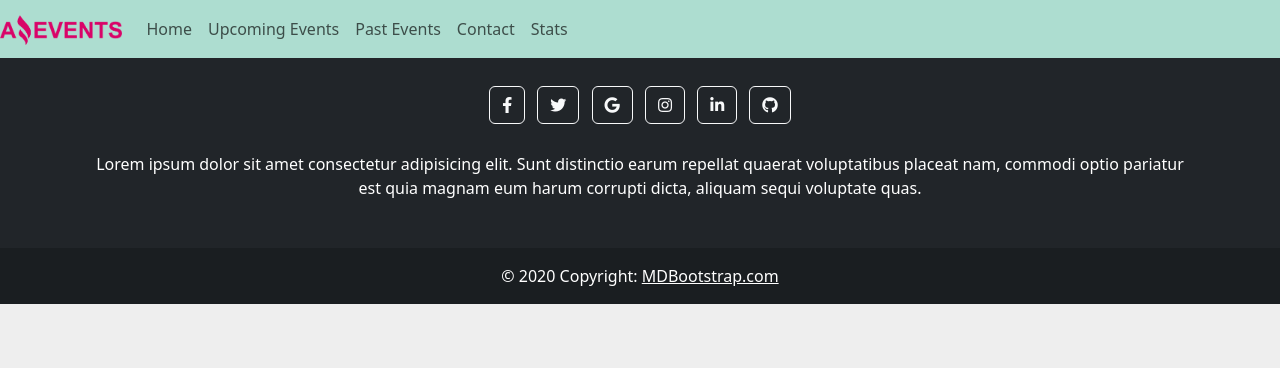
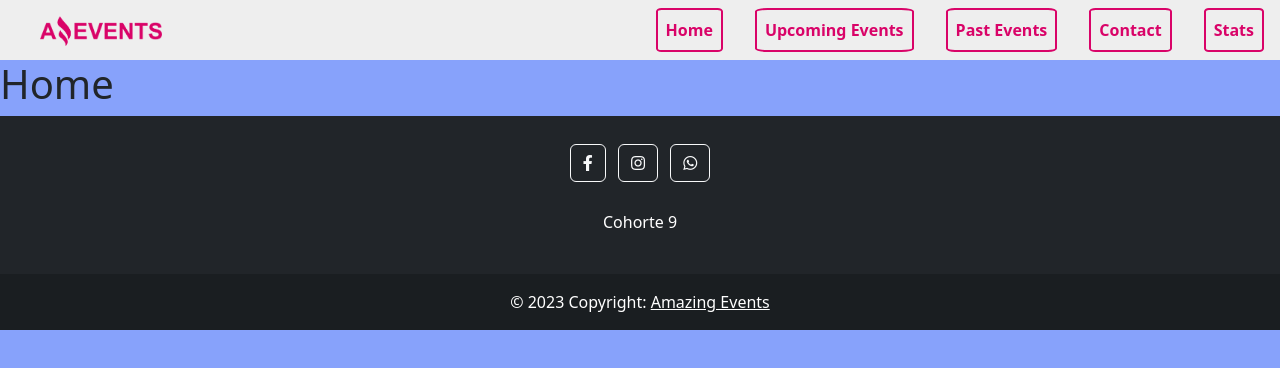
Before and after one commit to FlorHerb/mindhub-js, a plain HTML site: page index.html in a window 1280 px wide. Drawn offline with nearby package versions, Linux system fonts and the light colour scheme.

Commit message:
nuevas imagenes

```diff
--- a/index.html
+++ b/index.html
@@ -5,17 +5,19 @@
     <meta charset="UTF-8">
     <meta http-equiv="X-UA-Compatible" content="IE=edge">
     <meta name="viewport" content="width=device-width, initial-scale=1.0">
+    <link rel="shortcut icon" href="./assets/icon.png" type="image/x-icon">
     <title>Amazing Events</title>
     <link href="https://cdn.jsdelivr.net/npm/bootstrap@5.3.0-alpha1/dist/css/bootstrap.min.css" rel="stylesheet"
         integrity="sha384-GLhlTQ8iRABdZLl6O3oVMWSktQOp6b7In1Zl3/Jr59b6EGGoI1aFkw7cmDA6j6gD" crossorigin="anonymous">
     <link rel="stylesheet" href="./styles/style.css">
-    <link rel="stylesheet" href="https://use.fontawesome.com/releases/v5.8.1/css/all.css" integrity="sha384-50oBUHEmvpQ+1lW4y57PTFmhCaXp0ML5d60M1M7uH2+nqUivzIebhndOJK28anvf" crossorigin="anonymous">
+    <link rel="stylesheet" href="https://use.fontawesome.com/releases/v5.8.1/css/all.css"
+        integrity="sha384-50oBUHEmvpQ+1lW4y57PTFmhCaXp0ML5d60M1M7uH2+nqUivzIebhndOJK28anvf" crossorigin="anonymous">
 </head>
 
 <body>
 
-    <head>
-        <nav class="navbar navbar-expand-lg navbar-light">
+    <header>
+        <nav class="navbar navbar-expand-lg">
             <a class="navbar-brand" href="#">
                 <img src="./assets/logoAmazingEvents.png" width="auto" height="30" alt="logo">
             </a>
@@ -25,7 +27,7 @@
                 <span class="navbar-toggler-icon"></span>
             </button>
 
-            <div class="collapse navbar-collapse" id="navbarSupportedContent">
+            <div class="collapse navbar-collapse justify-content-end" id="navbarSupportedContent">
                 <ul class="navbar-nav mr-auto">
                     <li class="nav-item active">
                         <a class="nav-link" href="#">Home</a>
@@ -46,67 +48,38 @@
             </div>
         </nav>
 
-    </head>
+    </header>
+
     <main>
-
+        <section>
+            <h1>Home</h1>
+        </section>
 
     </main>
 
-    <!-- Footer -->
     <footer class="bg-dark text-center text-white">
-        <!-- Grid container -->
         <div class="container p-4">
-            <!-- Section: Social media -->
             <section class="mb-4">
-                <!-- Facebook -->
                 <a class="btn btn-outline-light btn-floating m-1" href="#!" role="button"><i
                         class="fab fa-facebook-f"></i></a>
 
-                <!-- Twitter -->
-                <a class="btn btn-outline-light btn-floating m-1" href="#!" role="button"><i
-                        class="fab fa-twitter"></i></a>
-
-                <!-- Google -->
-                <a class="btn btn-outline-light btn-floating m-1" href="#!" role="button"><i
-                        class="fab fa-google"></i></a>
-
-                <!-- Instagram -->
                 <a class="btn btn-outline-light btn-floating m-1" href="#!" role="button"><i
                         class="fab fa-instagram"></i></a>
 
-                <!-- Linkedin -->
-                <a class="btn btn-outline-light btn-floating m-1" href="#!" role="button"><i
-                        class="fab fa-linkedin-in"></i></a>
-
-                <!-- Github -->
-                <a class="btn btn-outline-light btn-floating m-1" href="#!" role="button"><i
-                        class="fab fa-github"></i></a>
+                <a class="btn btn-outline-light m-1" href="#!" role="button"><i
+                        class="fab fa-whatsapp"></i></a>
+            </section <section class="mb-4">
+            <p>
+                Cohorte 9
+            </p>
             </section>
-            <!-- Section: Social media -->
-
-
-
-            <!-- Section: Text -->
-            <section class="mb-4">
-                <p>
-                    Lorem ipsum dolor sit amet consectetur adipisicing elit. Sunt distinctio earum
-                    repellat quaerat voluptatibus placeat nam, commodi optio pariatur est quia magnam
-                    eum harum corrupti dicta, aliquam sequi voluptate quas.
-                </p>
-            </section>
-            <!-- Section: Text -->
 
         </div>
-        <!-- Grid container -->
-
-        <!-- Copyright -->
         <div class="text-center p-3" style="background-color: rgba(0, 0, 0, 0.2);">
-            © 2020 Copyright:
-            <a class="text-white" href="https://mdbootstrap.com/">MDBootstrap.com</a>
+            © 2023 Copyright:
+            <a class="text-white" href="#">Amazing Events</a>
         </div>
-        <!-- Copyright -->
     </footer>
-    <!-- Footer -->
 
     <script src="https://cdn.jsdelivr.net/npm/bootstrap@5.3.0-alpha1/dist/js/bootstrap.bundle.min.js"
         integrity="sha384-w76AqPfDkMBDXo30jS1Sgez6pr3x5MlQ1ZAGC+nuZB+EYdgRZgiwxhTBTkF7CXvN"
--- a/styles/style.css
+++ b/styles/style.css
@@ -1,13 +1,29 @@
 :root{
-    --color1: #6F38C5;
-    --color2: #87A2FB;
-    --color3: #ADDDD0;
-    --color4: #EEEEEE;
+    --color1: #d90368;
+    --color2: #6F38C5;
+    --color3: #87A2FB;
+    --color4: #ADDDD0;
+    --color5: #EEEEEE;
 }
 
 nav{
+    background-color: var(--color5);
+}
+body{
     background-color: var(--color3);
 }
-body{
-    background-color: var(--color4);
+
+nav li{
+    padding: 0rem 1rem;
 }
+
+.nav-link{
+    border: solid var(--color1) 0.17em;
+    color: var(--color1);
+    border-radius: 8%;
+    font-weight:600;
+}
+
+.navbar-brand{
+padding-left: 2em;
+}
```
Also changed, not shown: assets/cinema.jpg, assets/costume_Party.jpg, assets/food_Fair.jpg, assets/icon.png (added), assets/marathon.jpg, assets/museum_Tour.jpg, assets/music_Concert.jpg, mockups.png (added).
